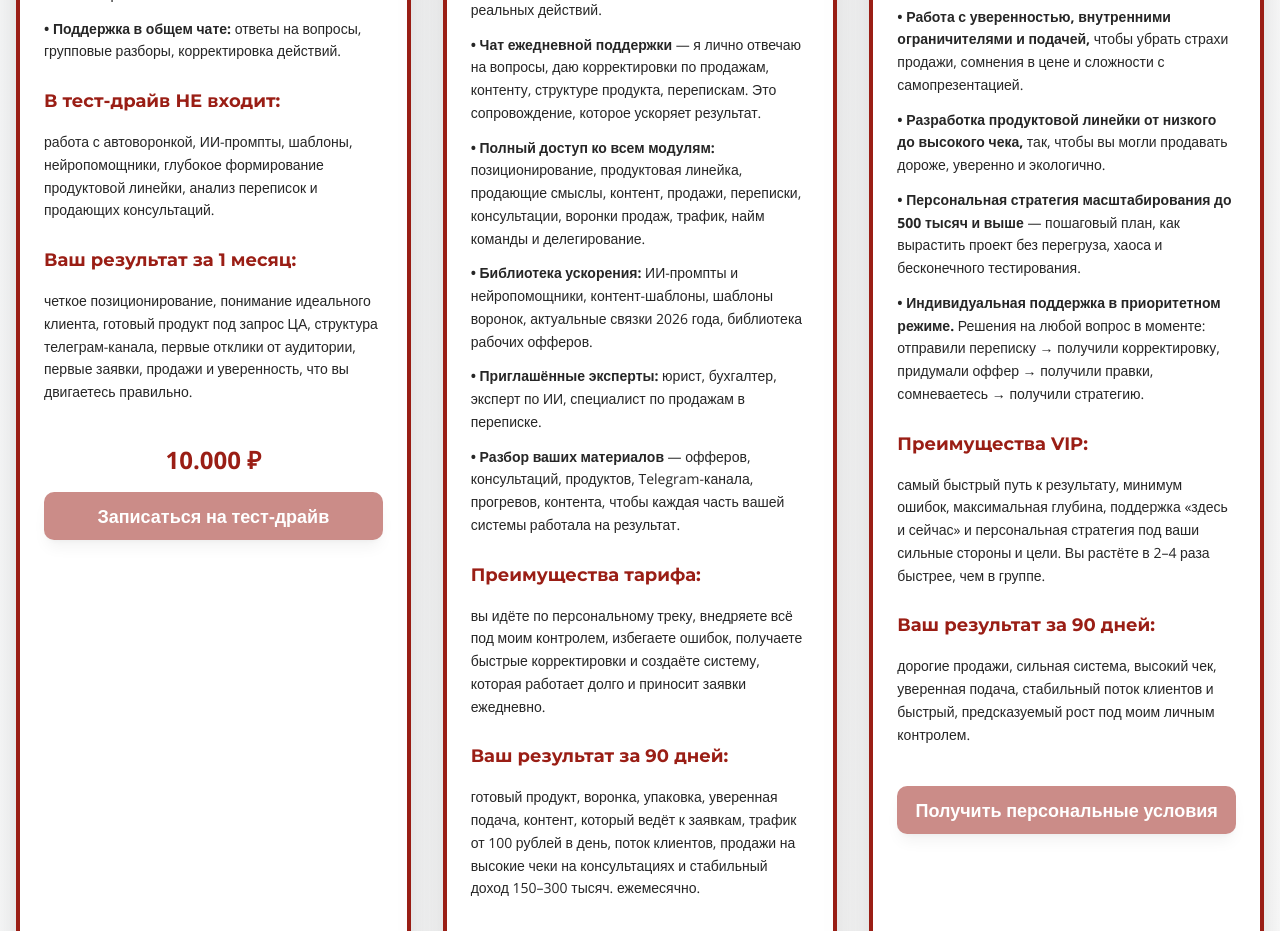
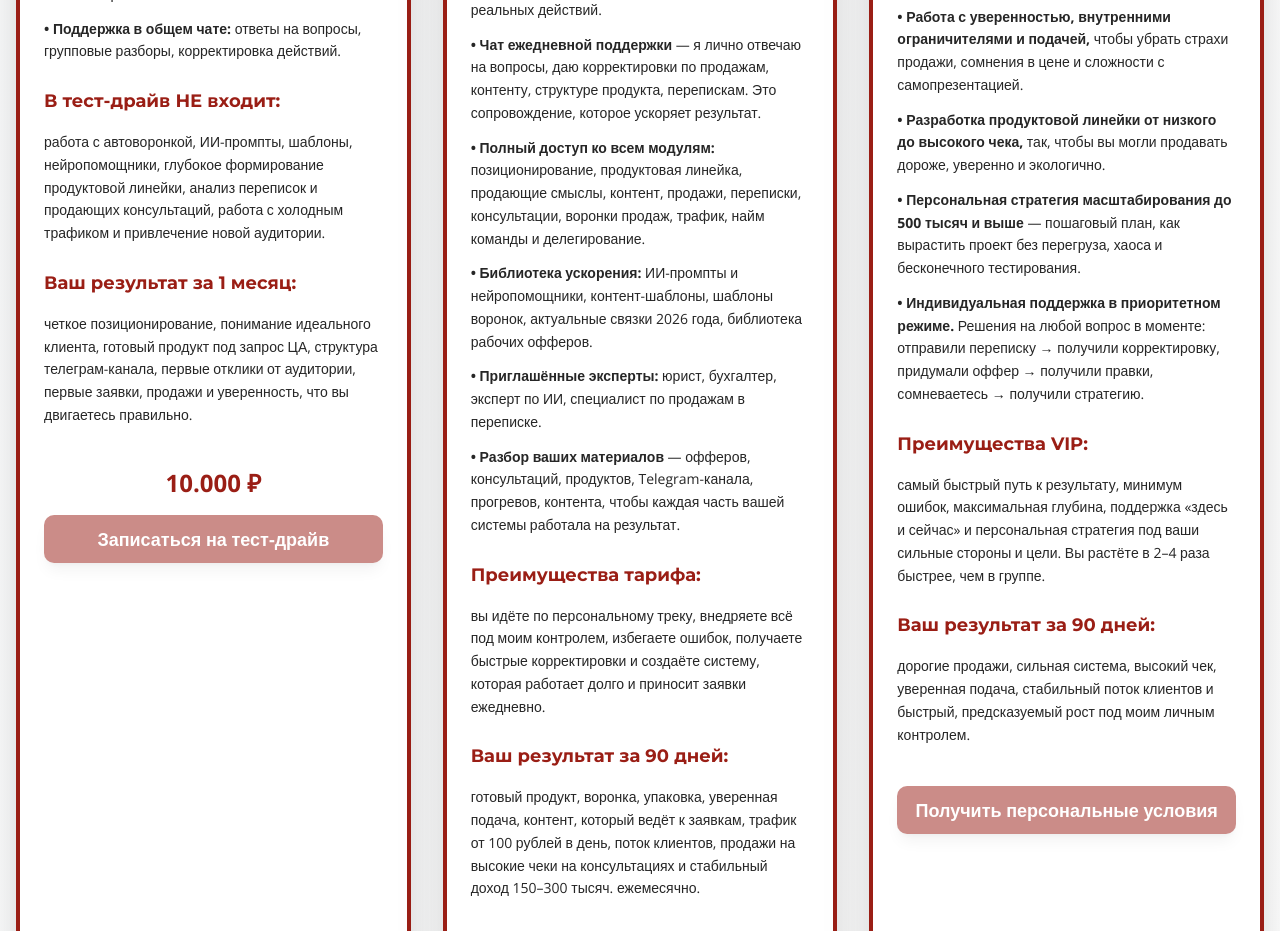
Before and after one commit to pr-poehali-dev/sales-tracking-90-days, a React (Vite) app: page / in a window 1280 px wide. Shown: the part 6460-7391 px from the top of the page. Built offline with nearby package versions, Linux system fonts and the light colour scheme.

Commit message:
Расширение исключений тест-драйва

```diff
--- a/src/pages/Index.tsx
+++ b/src/pages/Index.tsx
@@ -467,7 +467,7 @@ const Index = () => {
 
                   <h4 className="font-bold text-lg text-[#9A1E15] pt-2">В тест-драйв НЕ входит:</h4>
                   <p className="text-sm text-foreground leading-relaxed">
-                    работа с автоворонкой, ИИ-промпты, шаблоны, нейропомощники, глубокое формирование продуктовой линейки, анализ переписок и продающих консультаций.
+                    работа с автоворонкой, ИИ-промпты, шаблоны, нейропомощники, глубокое формирование продуктовой линейки, анализ переписок и продающих консультаций, работа с холодным трафиком и привлечение новой аудитории.
                   </p>
 
                   <h4 className="font-bold text-lg text-[#9A1E15] pt-2">Ваш результат за 1 месяц:</h4>
```
